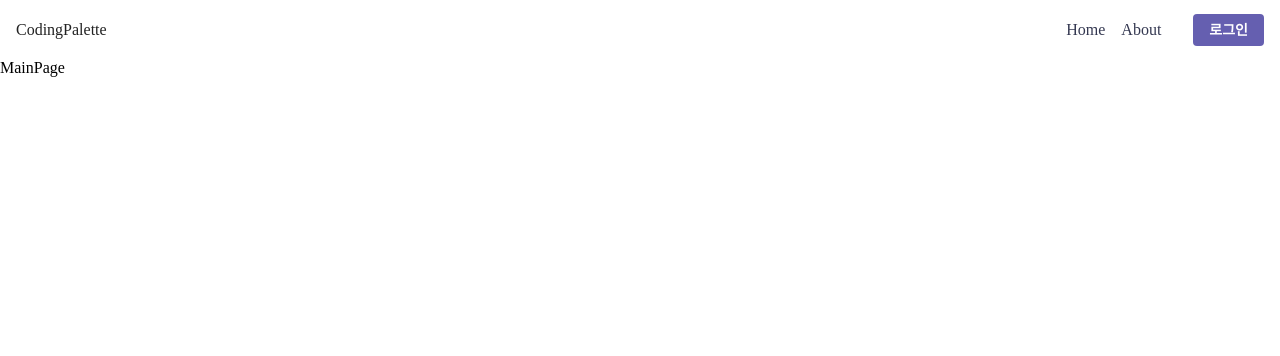
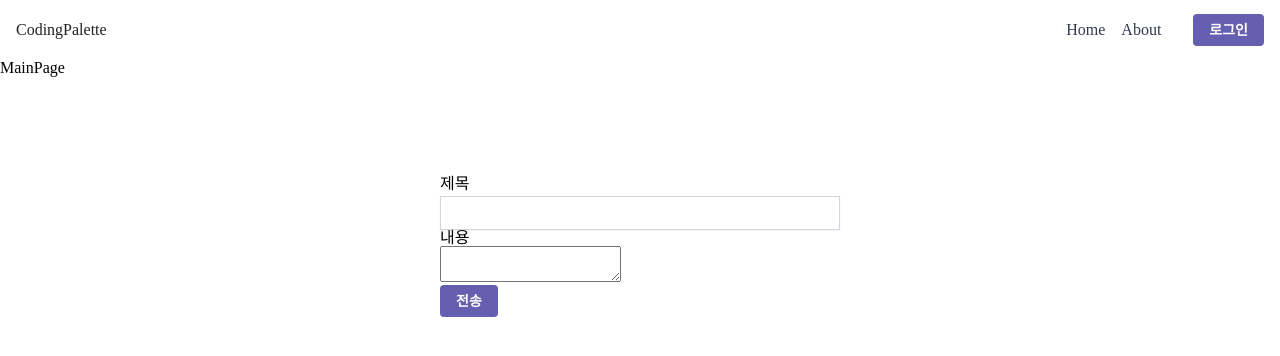
Before and after one commit to codingpalette/codingpalette-blog, a React (Create React App) app: page / in a window 1280 px wide. Shown: the top 356 px of the page. Built offline with nearby package versions, Linux system fonts and the light colour scheme; no server answers; a web font is replaced by a local one.

Commit message:
firebase update

```diff
--- a/src/App.js
+++ b/src/App.js
@@ -4,6 +4,7 @@ import MainPage from './routes/MainPage'
 import LoginPage from './routes/LoginPage'
 import JoinPage from './routes/JoinPage'
 import AboutPage from './routes/AboutPage'
+import AdminPage from './routes/AdminPage'
 
 import firebase from './firebase'
 import { getAuth, onAuthStateChanged } from 'firebase/auth'
@@ -27,6 +28,7 @@ function App() {
             <Route path="/login" element={<LoginPage />} />
             <Route path="/join" element={<JoinPage />} />
             <Route path="/about" element={<AboutPage />} />
+            <Route path="/admin" element={<AdminPage />} />
           </Routes>
         </>
       )}
--- a/src/components/Card/index.js
+++ b/src/components/Card/index.js
@@ -1,9 +1,10 @@
 import React from 'react'
+import { CardBox } from './styles'
 
 const Card = ({ children }) => {
   return (
     <>
-      <div>{children}</div>
+      <CardBox>{children}</CardBox>
     </>
   )
 }
--- a/src/components/Card/styles.js
+++ b/src/components/Card/styles.js
@@ -5,7 +5,8 @@ export const CardBox = styled.div`
   padding: 1.5rem;
   box-shadow: 0 1px 3px 0 rgba(0, 0, 0, 0.1), 0 1px 2px 0 rgba(0, 0, 0, 0.06);
   box-sizing: border-box;
-  width: 400px;
+  width: 100%;
+  max-width: 400px;
   position: relative;
   overflow: hidden;
   &:before {
--- /dev/null
+++ b/src/routes/AdminPage/index.js
@@ -0,0 +1,34 @@
+import React from 'react'
+import { Link } from 'react-router-dom'
+import { CardContent, CardListBox } from './styles'
+import Card from '../../components/Card'
+import Button from '../../components/Button'
+
+const AdminPage = () => {
+  return (
+    <>
+      <CardListBox>
+        <Card>
+          <CardContent>
+            <h3>개시판1</h3>
+            <div className="btn_box">
+              <Button>상세보기</Button>
+            </div>
+            <div className="content_list">
+              <ul>
+                <li>
+                  <Link to="/">테스트 질문</Link>
+                </li>
+                <li>
+                  <Link to="/">테스트 질문</Link>
+                </li>
+              </ul>
+            </div>
+          </CardContent>
+        </Card>
+      </CardListBox>
+    </>
+  )
+}
+
+export default AdminPage
--- /dev/null
+++ b/src/routes/AdminPage/styles.js
@@ -0,0 +1,35 @@
+import styled from '@emotion/styled'
+
+export const CardListBox = styled.div`
+  max-width: 1200px;
+  width: 100%;
+  margin: 0 auto;
+  padding: 1rem;
+  box-sizing: border-box;
+  display: grid;
+  grid-template-columns: repeat(3, 1fr);
+  gap: 1rem;
+`
+
+export const CardContent = styled.div`
+  h3 {
+    font-size: 18px;
+    font-weight: bold;
+    margin-top: 10px;
+  }
+  .btn_box {
+    display: flex;
+    justify-content: flex-end;
+    margin: 10px 0;
+  }
+  .content_list li + li {
+    margin-top: 10px;
+  }
+  .content_list a {
+    display: block;
+    width: 100%;
+    padding: 7px 12px;
+    box-sizing: border-box;
+    border-bottom: 1px solid #ccc;
+  }
+`
--- a/src/routes/JoinPage/index.js
+++ b/src/routes/JoinPage/index.js
@@ -1,7 +1,6 @@
 import React, { useCallback, useEffect } from 'react'
 import Header from '../../components/Header'
 import AuthContainer from '../../containers/AuthContainer'
-import { CardBox } from '../../components/Card/styles'
 import { FormGroup } from './styles'
 import Input from '../../components/Input'
 import Button from '../../components/Button'
@@ -11,6 +10,7 @@ import firebase from '../../firebase'
 import { getAuth, createUserWithEmailAndPassword } from 'firebase/auth'
 import { useRecoilValue } from 'recoil'
 import authState from '../../store/authState'
+import Card from '../../components/Card'
 
 const auth = getAuth()
 const JoinPage = () => {
@@ -43,7 +43,7 @@ const JoinPage = () => {
     <>
       <Header />
       <AuthContainer>
-        <CardBox>
+        <Card>
           <FormGroup>
             <h3>JOIN</h3>
             <form onSubmit={onSubmit}>
@@ -79,7 +79,7 @@ const JoinPage = () => {
               </div>
             </form>
           </FormGroup>
-        </CardBox>
+        </Card>
       </AuthContainer>
     </>
   )
--- a/src/routes/LoginPage/index.js
+++ b/src/routes/LoginPage/index.js
@@ -6,12 +6,12 @@ import Button from '../../components/Button'
 import useInput from '../../hooks/useInput'
 import { useNavigate } from 'react-router-dom'
 import AuthContainer from '../../containers/AuthContainer'
-import { CardBox } from '../../components/Card/styles'
 
 import firebase from '../../firebase'
 import { getAuth, signInWithEmailAndPassword } from 'firebase/auth'
 import { useRecoilValue } from 'recoil'
 import authState from '../../store/authState'
+import Card from '../../components/Card'
 
 const auth = getAuth()
 const LoginPage = () => {
@@ -45,7 +45,7 @@ const LoginPage = () => {
         <>
           <Header />
           <AuthContainer>
-            <CardBox>
+            <Card>
               <FormGroup>
                 <h3>LOGIN</h3>
                 <form onSubmit={onSubmit}>
@@ -67,7 +67,7 @@ const LoginPage = () => {
                   </div>
                 </form>
               </FormGroup>
-            </CardBox>
+            </Card>
           </AuthContainer>
         </>
       )}
--- a/src/routes/MainPage/index.js
+++ b/src/routes/MainPage/index.js
@@ -1,11 +1,61 @@
-import React from 'react'
+import React, { useState } from 'react'
 import Header from '../../components/Header'
+import { FormBox } from './styles'
+import Input from '../../components/Input'
+import Button from '../../components/Button'
 
+import firebase from '../../firebase'
+import { getFirestore, collection, addDoc } from 'firebase/firestore'
+
+const db = getFirestore()
 const MainPage = () => {
+  const [title, setTitle] = useState('')
+  const [content, setContent] = useState('')
+
+  const onChangeTitle = e => {
+    setTitle(e.target.value)
+  }
+
+  const onChangeContent = e => {
+    setContent(e.target.value)
+  }
+
+  const onsubmit = async e => {
+    e.preventDefault()
+    console.log('1111')
+    console.log(title)
+    console.log(content)
+    try {
+      const data = await addDoc(collection(db, 'contact-as'), {
+        name: 'Los Angeles',
+        state: 'CA',
+        country: 'USA',
+      })
+    } catch (e) {
+      console.error(e)
+    }
+  }
+
   return (
     <>
       <Header />
       <div>MainPage</div>
+
+      <FormBox>
+        <form onSubmit={onsubmit}>
+          <div>
+            <div>제목</div>
+            <Input value={title} onChange={onChangeTitle} />
+          </div>
+          <div>
+            <div>내용</div>
+            <textarea value={content} onChange={onChangeContent} />
+          </div>
+          <div>
+            <Button type="submit">전송</Button>
+          </div>
+        </form>
+      </FormBox>
     </>
   )
 }
--- /dev/null
+++ b/src/routes/MainPage/styles.js
@@ -0,0 +1,6 @@
+import styled from '@emotion/styled'
+
+export const FormBox = styled.div`
+  width: 400px;
+  margin: 100px auto 0;
+`
```
Also changed, not shown: 2 other files (tests, documents, lock files or other folders).
